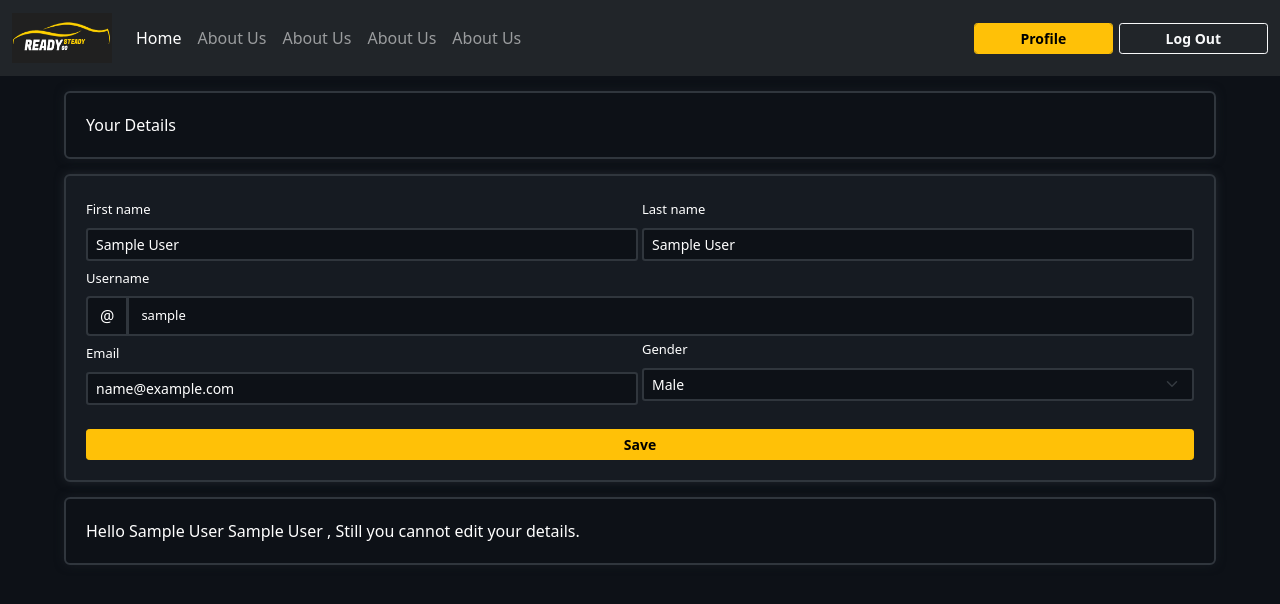
After one commit to KasuniGA/ready-steady-go, a PHP site: page /profile.php in a window 1280 px wide. The commit adds this page. Shown: the top 604 px of the page. Run offline with PHP 8.4, Linux system fonts and the light colour scheme; the visitor is signed in with stand-in values (Sample User, id 1).

```diff
--- a/login.php
+++ b/login.php
@@ -42,7 +42,8 @@ include_once "./site-parts/header.php";
                         id="validationDefault02" placeholder="Password" required>
                 </div>
                 <div class="col-12 mt-4">
-                    <button style="width: 100%;" class="btn btn-warning col-md-12 btn-sm" type="submit"><b>Log
+                    <button name="login" style="width: 100%;" class="btn btn-warning col-md-12 btn-sm"
+                        type="submit"><b>Log
                             In</b></button>
                 </div>
             </form>
--- /dev/null
+++ b/profile.php
@@ -0,0 +1,88 @@
+<?php
+include_once "./site-parts/header.php";
+
+if (!isset($_SESSION["username"])) {
+    header('Location: ./index.php');
+    exit();
+}
+?>
+
+<section class="defalt-container-style">
+    <p class="text-white mb-0">Your Details</p>
+</section>
+<section class="text-white light-container-style">
+    <form class="row g-1 text-white" method="post" action="./includes/edit-user.inc.php">
+        <div class="col-md-6 input-group-sm">
+            <label for="validationDefault01" class="form-label">First name</label>
+            <input value="<?php echo $_SESSION["firstName"]; ?>" type="text"
+                class="form-control defalt-input-style text-white" id="validationDefault01" placeholder="First name"
+                name="firstname" required>
+        </div>
+        <div class="col-md-6 input-group-sm">
+            <label for="validationDefault02" class="form-label">Last name</label>
+            <input value="<?php echo $_SESSION["lastName"]; ?>" type="text"
+                class="form-control defalt-input-style text-white" id="validationDefault02" placeholder="Last name"
+                name="lastname" required>
+        </div>
+        <div class="col-md-12 input-group-sm">
+            <label for="validationDefaultUsername" class="form-label">Username</label>
+            <div class="input-group">
+                <span class="input-group-text defalt-input-style text-white" id="inputGroupPrepend2">@</span>
+                <input value="<?php echo $_SESSION["username"]; ?>" name="username" type="text"
+                    class="form-control defalt-input-style text-white" id="validationDefaultUsername"
+                    aria-describedby="inputGroupPrepend2" required placeholder="Username">
+            </div>
+        </div>
+        <div class="col-md-6 input-group-sm">
+            <label for="validationDefault03" class="form-label">Email</label>
+            <input value="<?php echo $_SESSION["userEmail"]; ?>" name="email" type="email"
+                class="form-control defalt-input-style text-white" id="validationDefault03" required
+                placeholder="Email">
+        </div>
+        <div class="col-md-6 input-group-sm" style="font-size: small;">
+            <label for="validationDefault04" class="form-label ">Gender</label>
+
+            <select name="gender" class="form-select-sm form-select defalt-input-style text-white"
+                id="validationDefault04" required> <?php
+                $value;
+                $text;
+                if ($_SESSION["userGender"] === "m") {
+                    echo '
+                    <option selected value="m">Male</option>
+                    <option value="f">Female</option>
+                    <option value="o">Other</option>
+                        ';
+                }
+                if ($_SESSION["userGender"] === "f") {
+                    echo '
+                    <option value="m">Male</option>
+                <option selected value="f">Female</option>
+                <option value="o">Other</option>
+                    ';
+                }
+                if ($_SESSION["userGender"] === "o") {
+                    echo '
+                    <option value="m">Male</option>
+                <option value="f">Female</option>
+                <option selected value="o">Other</option>
+                    ';
+                }
+                ?>
+            </select>
+        </div>
+        <div class="col-12 mt-4">
+            <button name="signup" style="width: 100%;" class="btn btn-warning col-md-12 btn-sm"
+                type="submit"><b>Save</b></button>
+        </div>
+    </form>
+</section>
+
+<?php
+echo '
+<section class="text-white defalt-container-style">
+    Hello ' . $_SESSION["firstName"] . " " . $_SESSION["lastName"] . '
+, Still you cannot edit your details.</section>';
+?>
+<?php
+include_once "./site-parts/footer.php";
+?>
--- a/signup.php
+++ b/signup.php
@@ -115,7 +115,8 @@ include_once "./site-parts/header.php";
                         </div>
                     </div> -->
                 <div class="col-12 mt-4">
-                    <button style="width: 100%;" class="btn btn-warning col-md-12 btn-sm" type="submit"><b>Sign
+                    <button name="signup" style="width: 100%;" class="btn btn-warning col-md-12 btn-sm"
+                        type="submit"><b>Sign
                             Up</b></button>
                 </div>
             </form>
--- a/site-parts/header.php
+++ b/site-parts/header.php
@@ -1,3 +1,4 @@
+<?php session_start(); ?>
 <!DOCTYPE html>
 <html lang="en">
 
@@ -43,13 +44,26 @@
                             <a class="nav-link" href="./aboutus.html">About Us</a>
                         </li>
                     </ul>
-                    <form class="" style="display: flex; justify-content: center; align-items: center;">
-                        <button style="margin: 0 5px;" type="button"
-                            class="btn form-control btn-warning mr-sm-0 my-2 my-sm-0 btn-sm"
-                            onclick="window.location.href=`./signup.php`;"><b>Signup</b></button>
-                        <button type="button" class="btn form-control btn-outline-light my-2 my-sm-0 btn-sm ml-lg-3"
-                            onclick="window.location.href=`./login.php`;"><b>Log In</b></button>
-                    </form>
+                    <div class=""
+                        style="display: flex; justify-content: center; align-items: center; padding:0; width:300px">
+                        <?php
+                        if (isset($_SESSION['username'])) {
+                            echo '
+                            <form style="background-color:rgba(0,0,0,0); padding:0; margin: 0 5px;" class="btn form-control btn-sm" name="profile" action="./profile.php">
+                            <button onclick="window.location.href=`./profile.php`;" class="btn form-control btn-warning mr-sm-0 my-2 my-sm-0 btn-sm"><b>Profile</b></button></form>
+                            <button type="button" class="btn form-control btn-outline-light my-2 my-sm-0 btn-sm ml-lg-3"
+                            onclick="window.location.href=`./includes/logout.inc.php`;"> <b>Log Out</b></button>';
+                        } else {
+                            echo '
+                            <button style="margin: 0 5px;" type="button"
+                                class="btn form-control btn-warning mr-sm-0 my-2 my-sm-0 btn-sm"
+                                onclick="window.location.href=`./signup.php`;"><b>Signup</b></button>
+                            <button type="button" class="btn form-control btn-outline-light my-2 my-sm-0 btn-sm ml-lg-3"
+                                onclick="window.location.href=`./login.php`;"><b>Log In</b></button>';
+                        }
+
+                        ?>
+                    </div>
                 </div>
             </div>
         </nav>
```
Also changed, not shown: index.php (+9 -1 lines), 1 other file.
